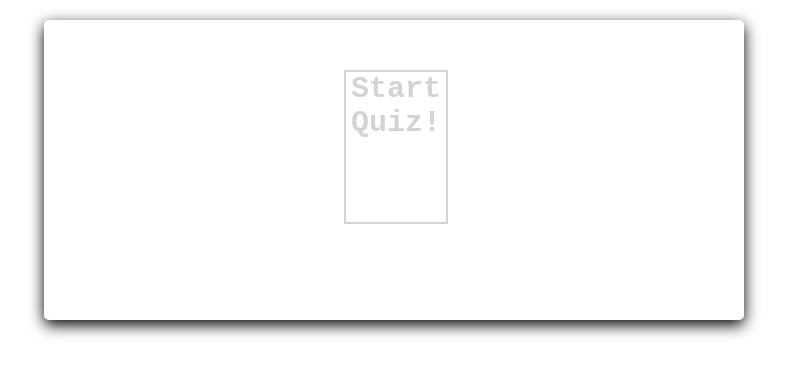
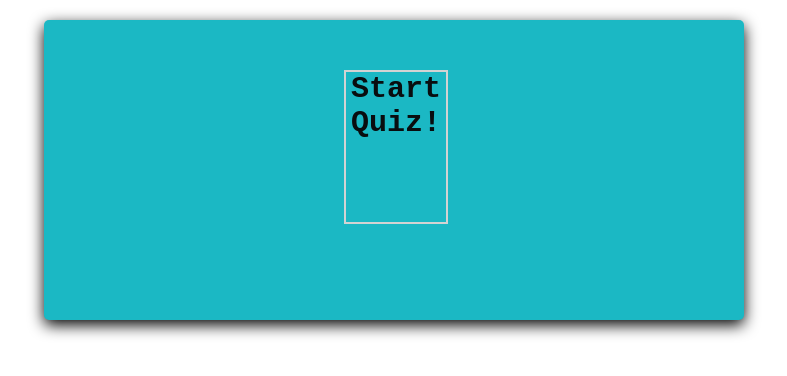
Before and after one commit to lvv5040/Homework-04, a plain HTML site: page index.html in a window 1280 px wide. Shown: the whole page, without its empty margins (246-1033 px from the left). Drawn offline with Linux system fonts and the light colour scheme.

Commit message:
added color and style

```diff
--- a/style.css
+++ b/style.css
@@ -5,7 +5,7 @@ body{
 
 #container{
     margin : 20px auto;
-    background-color: white;
+    background-color: rgb(27, 184, 196);
     height: 300px;
     width : 700px;
     border-radius: 5px;
@@ -24,11 +24,11 @@ body{
     position: absolute;
     left:300px;
     top:50px;
-    color : lightgrey;
+    color : rgb(9, 13, 15);
 }
 #start:hover{
-    border: 3px solid lightseagreen;
-    color : lightseagreen;
+    border: 3px solid rgb(217, 231, 10);
+    color : rgb(10, 10, 10);
 }
 
 #qImg{
```
